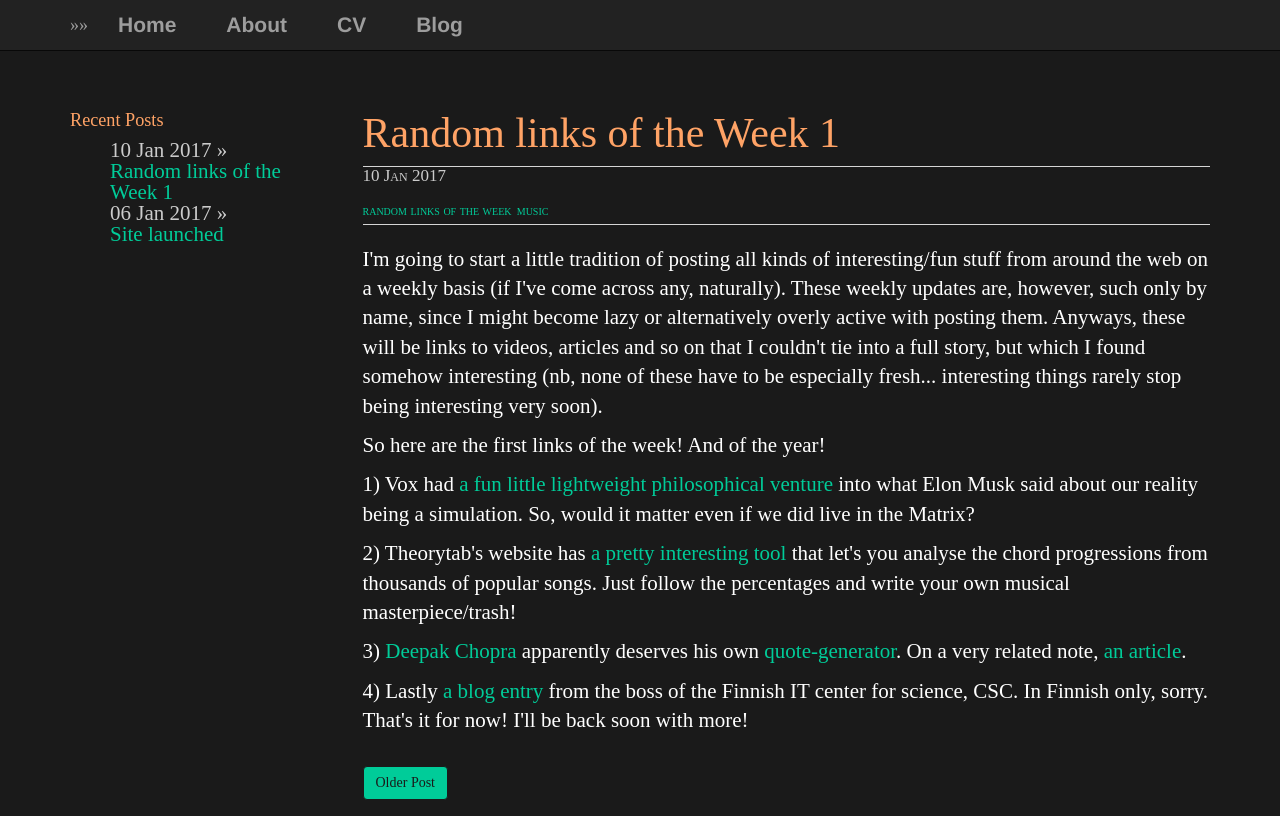
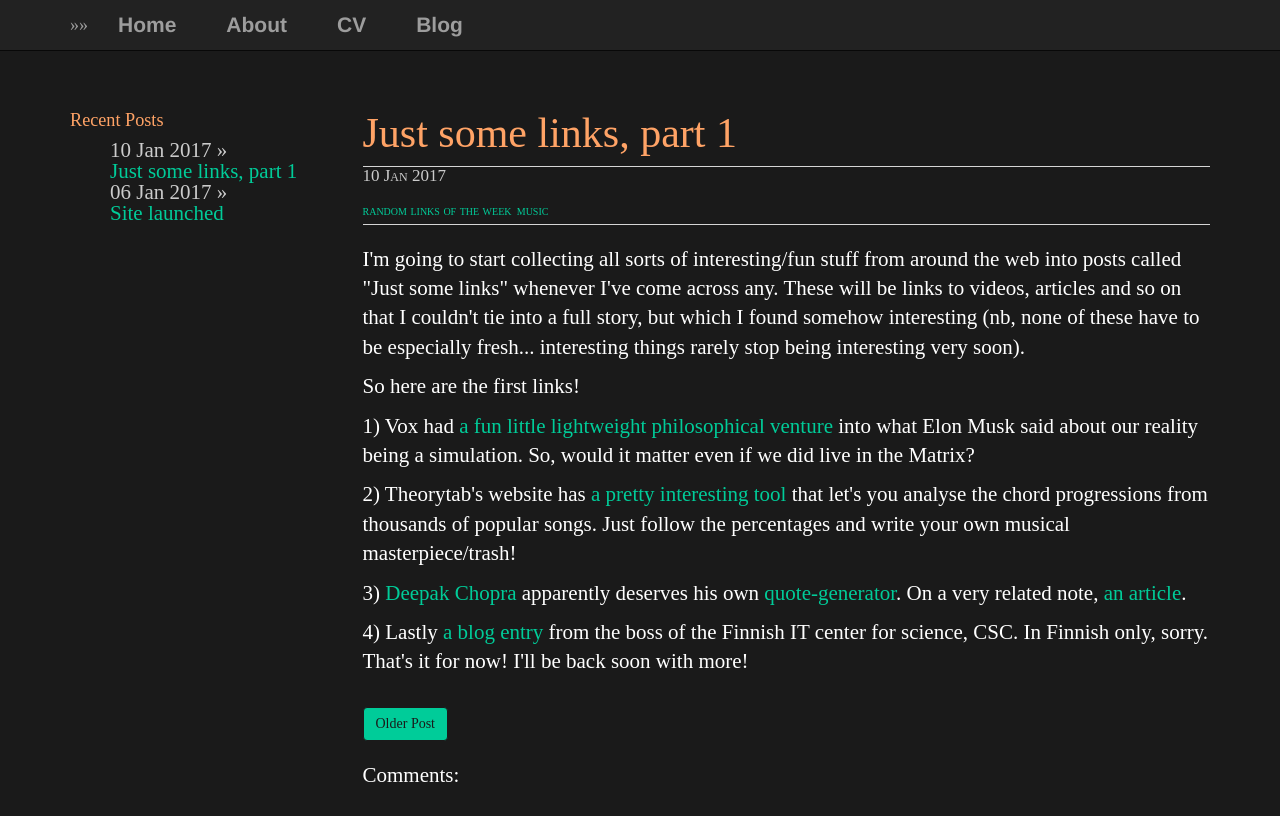
Before and after one commit to plantecophys/plantecophys, a Jekyll site: the page built from _posts/2017-01-08-justsomelinks1.md, in a window 1280 px wide and 1324 px high, cut to the strip 0-816 px from the top of the window. Built offline with Jekyll 4.4.1, drawn with Linux system fonts in a browser that asks for light colours.

Commit message:
Update and rename 2017-01-08-randomlinks1.md to 2017-01-08-justsomelinks1.md

```diff
--- a/_posts/2017-01-08-randomlinks1.md
+++ b/_posts/2017-01-08-justsomelinks1.md
@@ -1,15 +1,15 @@
 ---
 layout: post
-title: "Random links of the Week 1"
+title: "Just some links, part 1"
 date: 2017-01-10
 tags:
 - random links of the week
 - music
 ---
 
-<p>I'm going to start a little tradition of posting all kinds of interesting/fun stuff from around the web on a weekly basis (if I've come across any, naturally). These weekly updates are, however, such only by name, since I might become lazy or alternatively overly active with posting them. Anyways, these will be links to videos, articles and so on that I couldn't tie into a full story, but which I found somehow interesting (nb, none of these have to be especially fresh... interesting things rarely stop being interesting very soon).</p>
+<p>I'm going to start collecting all sorts of interesting/fun stuff from around the web into posts called "Just some links" whenever I've come across any. These will be links to videos, articles and so on that I couldn't tie into a full story, but which I found somehow interesting (nb, none of these have to be especially fresh... interesting things rarely stop being interesting very soon).</p>
 
-<p>So here are the first links of the week! And of the year!</p>
+<p>So here are the first links!</p>
 
 <p>1) Vox had <a href="http://www.vox.com/2016/6/3/11837888/simulation-problem">a fun little lightweight philosophical venture</a> into what Elon Musk said about our reality being a simulation. So, would it matter even if we did live in the Matrix?</p>
 
```
